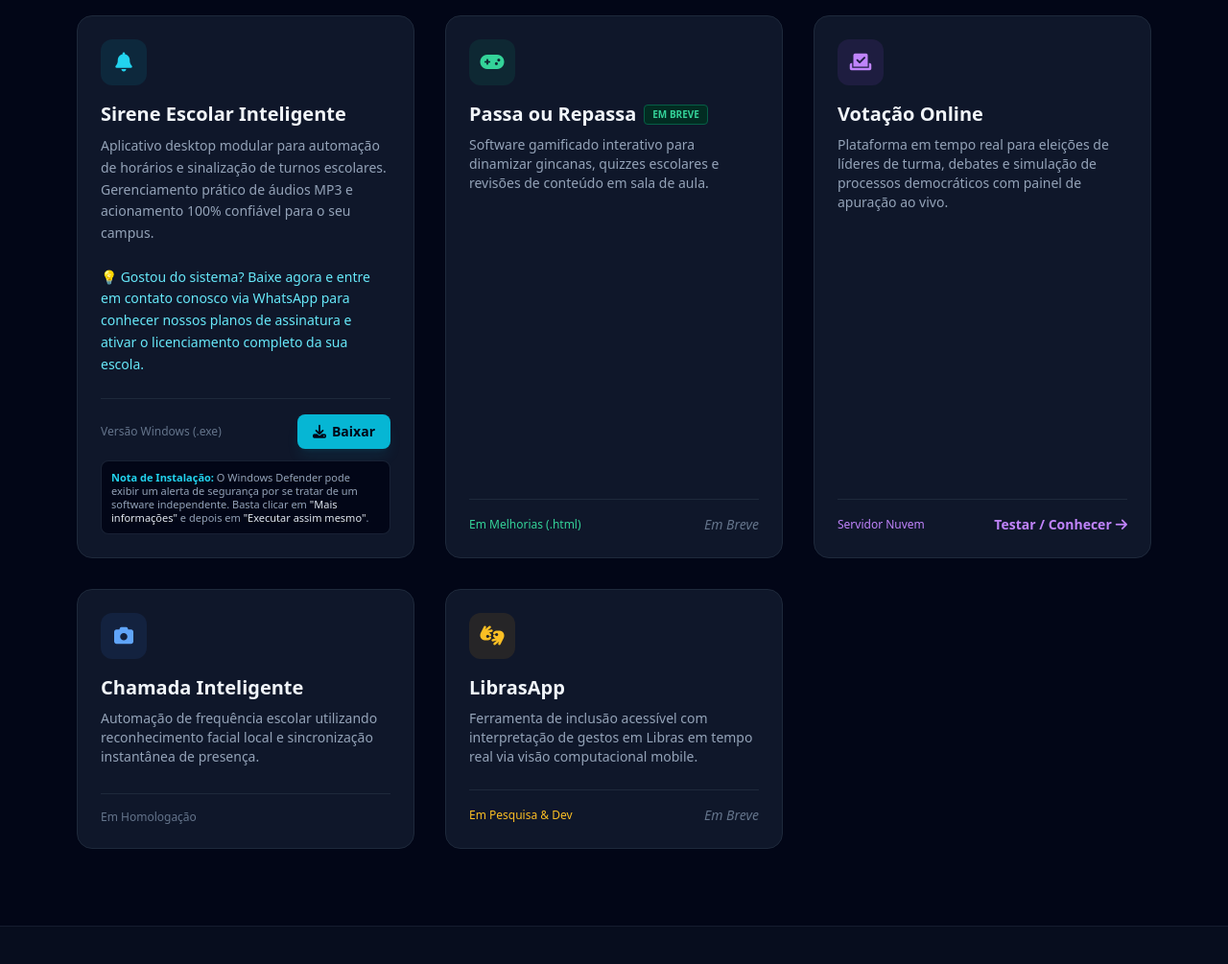
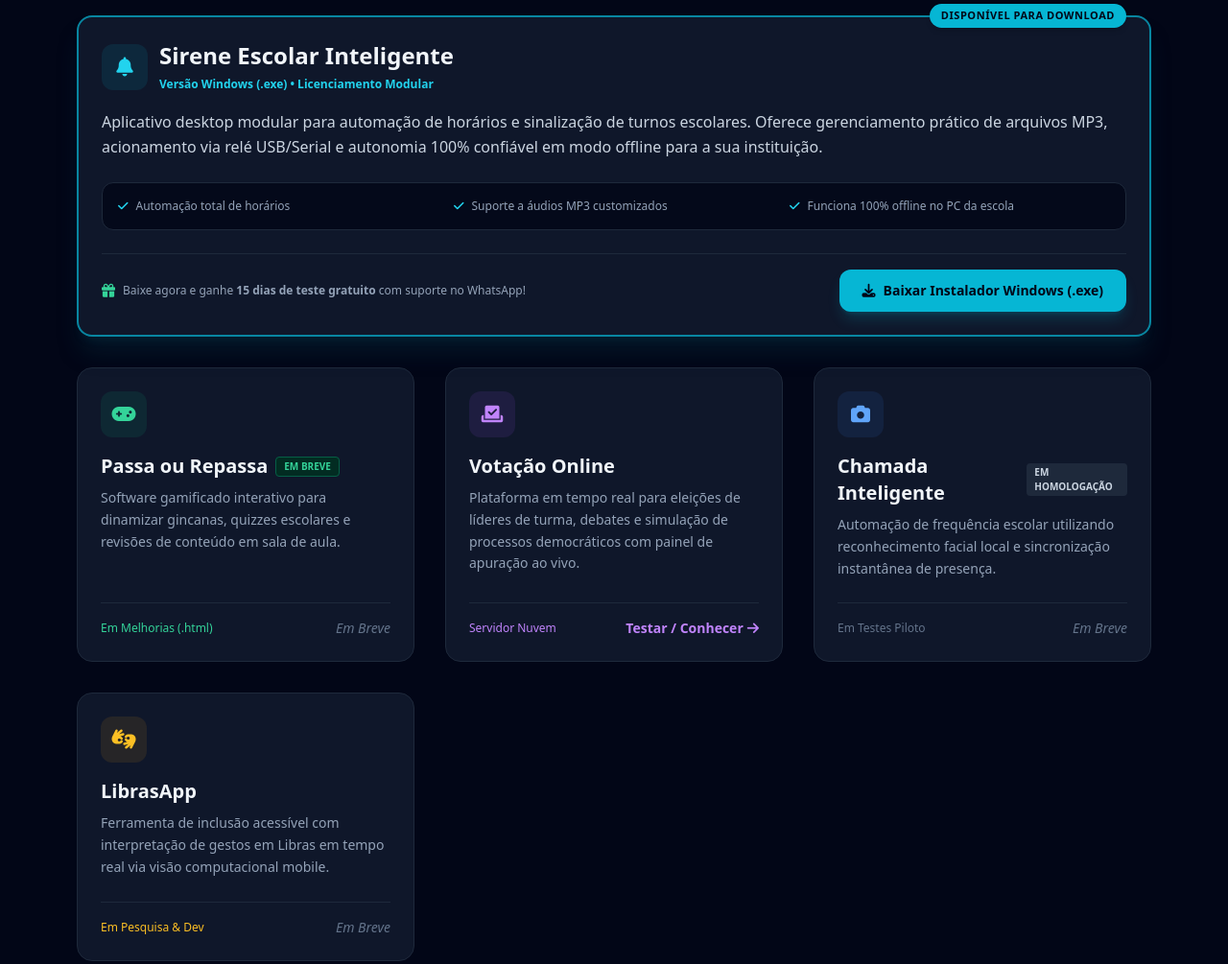
Before and after one commit to dhfartes-cpu/elunaritech, a plain HTML site: page index.html in a window 1280 px wide. Shown: the part 1735-2740 px from the top of the page at 96% size. Drawn offline with nearby package versions, Linux system fonts and the light colour scheme.

Commit message:
Add files via upload

```diff
--- a/index.html
+++ b/index.html
@@ -53,27 +53,19 @@
             Desenvolvimento de aplicativos nativos, automação com hardware, programação em Kotlin e construção de projetos customizados para a sua necessidade.
         </p>
 
-        <!-- BANNER PASSANDO (CARROSSEL RESPONSIVO OTIMIZADO) -->
+        <!-- CARROSSEL RESPONSIVO -->
         <div class="w-full max-w-4xl bg-slate-900 border border-slate-800 rounded-2xl overflow-hidden shadow-2xl relative mb-10">
             <div id="carousel" class="relative aspect-video sm:h-[350px] md:h-[420px] overflow-hidden flex items-center justify-center bg-slate-950">
-
-                <!-- Slide 1 -->
                 <div class="carousel-item absolute inset-0 opacity-100 flex items-center justify-center">
                     <img src="img/imagem-1.png" alt="Projeto 1" class="w-full h-full object-contain md:object-cover">
                 </div>
-
-                <!-- Slide 2 -->
                 <div class="carousel-item absolute inset-0 opacity-0 flex items-center justify-center">
                     <img src="img/imagem-2.png" alt="Projeto 2" class="w-full h-full object-contain md:object-cover">
                 </div>
-
-                <!-- Slide 3 -->
                 <div class="carousel-item absolute inset-0 opacity-0 flex items-center justify-center">
                     <img src="img/imagem-3.png" alt="Projeto 3" class="w-full h-full object-contain md:object-cover">
                 </div>
-
             </div>
-            <!-- Controles do Carrossel -->
             <div class="absolute bottom-4 left-0 right-0 flex justify-center gap-2 z-10">
                 <button onclick="currentSlide(0)" class="w-3 h-3 rounded-full bg-slate-600 hover:bg-cyan-400 transition"></button>
                 <button onclick="currentSlide(1)" class="w-3 h-3 rounded-full bg-slate-600 hover:bg-cyan-400 transition"></button>
@@ -123,40 +115,53 @@
 
         <div class="grid grid-cols-1 md:grid-cols-2 lg:grid-cols-3 gap-8">
 
-            <!-- Projeto 1 (Sirene com link de download, aviso mobile e observação do Windows Defender) -->
-            <div class="bg-slate-900 border border-slate-800 rounded-2xl p-6 flex flex-col justify-between hover:border-cyan-500/50 transition">
+            <!-- PROJETO PRINCIPAL (DISPONÍVEL AGORA): SIRENE ESCOLAR INTELIGENTE -->
+            <div class="bg-slate-900 border-2 border-cyan-500/70 rounded-2xl p-6 flex flex-col justify-between shadow-xl shadow-cyan-950/40 relative md:col-span-2 lg:col-span-3">
+                <div class="absolute -top-3.5 right-6 bg-cyan-500 text-slate-950 font-extrabold text-[11px] px-3 py-1 rounded-full uppercase tracking-wider shadow-md">
+                    Disponível para Download
+                </div>
                 <div>
-                    <div class="w-12 h-12 bg-cyan-500/10 text-cyan-400 rounded-xl flex items-center justify-center text-xl mb-4">
-                        <i class="fa-solid fa-bell"></i>
-                    </div>
-                    <h3 class="text-xl font-bold mb-2">Sirene Escolar Inteligente</h3>
-                    <p class="text-slate-400 text-sm mb-6 leading-relaxed">
-                        Aplicativo desktop modular para automação de horários e sinalização de turnos escolares. Gerenciamento prático de áudios MP3 e acionamento 100% confiável para o seu campus.
-                        <br><br>
-                        <span class="text-cyan-300 font-medium">💡 Gostou do sistema? Baixe agora e entre em contato conosco via WhatsApp para conhecer nossos planos de assinatura e ativar o licenciamento completo da sua escola.</span>
-                    </p>
-                </div>
-                <div class="pt-4 border-t border-slate-800 flex flex-col gap-3">
-                    <div class="flex items-center justify-between">
-                        <span class="text-xs text-slate-500">Versão Windows (.exe)</span>
-                        <a href="https://github.com/dhfartes-cpu/elunaritech/releases/download/v1.0.0/Elunare.Sirene-Setup-1.0.0.exe" onclick="tratarDownload(event)" target="_blank" class="bg-cyan-500 hover:bg-cyan-400 text-slate-950 font-semibold px-4 py-2 rounded-lg text-sm transition flex items-center gap-1.5 shadow-lg shadow-cyan-500/10">
-                            <i class="fa-solid fa-download"></i> Baixar
-                        </a>
+                    <div class="flex items-center gap-3 mb-4">
+                        <div class="w-12 h-12 bg-cyan-500/10 text-cyan-400 rounded-xl flex items-center justify-center text-xl">
+                            <i class="fa-solid fa-bell"></i>
+                        </div>
+                        <div>
+                            <h3 class="text-2xl font-bold text-slate-100">Sirene Escolar Inteligente</h3>
+                            <span class="text-xs text-cyan-400 font-semibold">Versão Windows (.exe) • Licenciamento Modular</span>
+                        </div>
                     </div>
 
-                    <!-- Aviso de nota de instalação do Windows Defender -->
-                    <p class="text-[11px] text-slate-400 leading-tight bg-slate-950 p-2.5 rounded-lg border border-slate-800/80">
-                        <span class="text-cyan-400 font-semibold">Nota de Instalação:</span> O Windows Defender pode exibir um alerta de segurança por se tratar de um software independente. Basta clicar em <span class="text-slate-200 font-medium">"Mais informações"</span> e depois em <span class="text-slate-200 font-medium">"Executar assim mesmo"</span>.
+                    <p class="text-slate-300 text-base mb-6 leading-relaxed">
+                        Aplicativo desktop modular para automação de horários e sinalização de turnos escolares. Oferece gerenciamento prático de arquivos MP3, acionamento via relé USB/Serial e autonomia 100% confiável em modo offline para a sua instituição.
                     </p>
 
-                    <!-- Aviso caso seja acessado pelo celular -->
-                    <div id="aviso-mobile" class="hidden text-xs text-amber-300 bg-amber-950/60 border border-amber-800 p-2 rounded-lg text-center">
-                        ⚠️ O instalador é para computadores Windows. Acesse pelo PC da escola ou <a href="https://wa.me/5551989037674" target="_blank" class="underline font-bold">fale no WhatsApp</a>!
+                    <div class="bg-slate-950/80 border border-slate-800 rounded-xl p-4 mb-6 grid grid-cols-1 md:grid-cols-3 gap-4 text-xs text-slate-400">
+                        <div class="flex items-center gap-2">
+                            <i class="fa-solid fa-check text-cyan-400"></i> Automação total de horários
+                        </div>
+                        <div class="flex items-center gap-2">
+                            <i class="fa-solid fa-check text-cyan-400"></i> Suporte a áudios MP3 customizados
+                        </div>
+                        <div class="flex items-center gap-2">
+                            <i class="fa-solid fa-check text-cyan-400"></i> Funciona 100% offline no PC da escola
+                        </div>
                     </div>
+                </div>
+
+                <div class="pt-4 border-t border-slate-800 flex flex-col sm:flex-row items-center justify-between gap-4">
+                    <div class="text-xs text-slate-400 flex items-center gap-2">
+                        <i class="fa-solid fa-gift text-emerald-400 text-sm"></i>
+                        <span>Baixe agora e ganhe <strong>15 dias de teste gratuito</strong> com suporte no WhatsApp!</span>
+                    </div>
+                    <button onclick="abrirModalDownload()" class="w-full sm:w-auto bg-cyan-500 hover:bg-cyan-400 text-slate-950 font-bold px-6 py-3 rounded-xl transition flex items-center justify-center gap-2 shadow-lg shadow-cyan-500/20 text-sm cursor-pointer">
+                        <i class="fa-solid fa-download"></i> Baixar Instalador Windows (.exe)
+                    </button>
                 </div>
             </div>
 
-            <!-- Projeto 2 -->
+            <!-- PROJETOS EM DESENVOLVIMENTO OU EM HOMOLOGAÇÃO -->
+
+            <!-- Passa ou Repassa -->
             <div class="bg-slate-900 border border-slate-800 rounded-2xl p-6 flex flex-col justify-between hover:border-emerald-500/50 transition">
                 <div>
                     <div class="w-12 h-12 bg-emerald-500/10 text-emerald-400 rounded-xl flex items-center justify-center text-xl mb-4">
@@ -166,7 +171,7 @@
                         <h3 class="text-xl font-bold">Passa ou Repassa</h3>
                         <span class="bg-emerald-950 text-emerald-400 border border-emerald-800 text-[10px] font-bold px-2 py-0.5 rounded">EM BREVE</span>
                     </div>
-                    <p class="text-slate-400 text-sm mb-6">
+                    <p class="text-slate-400 text-sm mb-6 leading-relaxed">
                         Software gamificado interativo para dinamizar gincanas, quizzes escolares e revisões de conteúdo em sala de aula.
                     </p>
                 </div>
@@ -176,14 +181,14 @@
                 </div>
             </div>
 
-            <!-- Projeto 3 -->
+            <!-- Votação Online -->
             <div class="bg-slate-900 border border-slate-800 rounded-2xl p-6 flex flex-col justify-between hover:border-purple-500/50 transition">
                 <div>
                     <div class="w-12 h-12 bg-purple-500/10 text-purple-400 rounded-xl flex items-center justify-center text-xl mb-4">
                         <i class="fa-solid fa-check-to-slot"></i>
                     </div>
                     <h3 class="text-xl font-bold mb-2">Votação Online</h3>
-                    <p class="text-slate-400 text-sm mb-6">
+                    <p class="text-slate-400 text-sm mb-6 leading-relaxed">
                         Plataforma em tempo real para eleições de líderes de turma, debates e simulação de processos democráticos com painel de apuração ao vivo.
                     </p>
                 </div>
@@ -195,30 +200,34 @@
                 </div>
             </div>
 
-            <!-- Projeto 4 -->
+            <!-- Chamada Inteligente -->
             <div class="bg-slate-900 border border-slate-800 rounded-2xl p-6 flex flex-col justify-between hover:border-blue-500/50 transition">
                 <div>
                     <div class="w-12 h-12 bg-blue-500/10 text-blue-400 rounded-xl flex items-center justify-center text-xl mb-4">
                         <i class="fa-solid fa-camera"></i>
                     </div>
-                    <h3 class="text-xl font-bold mb-2">Chamada Inteligente</h3>
-                    <p class="text-slate-400 text-sm mb-6">
+                    <div class="flex items-center gap-2 mb-2">
+                        <h3 class="text-xl font-bold">Chamada Inteligente</h3>
+                        <span class="bg-slate-800 text-slate-300 text-[10px] font-bold px-2 py-0.5 rounded">EM HOMOLOGAÇÃO</span>
+                    </div>
+                    <p class="text-slate-400 text-sm mb-6 leading-relaxed">
                         Automação de frequência escolar utilizando reconhecimento facial local e sincronização instantânea de presença.
                     </p>
                 </div>
                 <div class="pt-4 border-t border-slate-800 flex items-center justify-between">
-                    <span class="text-xs text-slate-500">Em Homologação</span>
+                    <span class="text-xs text-slate-500">Em Testes Piloto</span>
+                    <span class="text-slate-500 text-sm italic">Em Breve</span>
                 </div>
             </div>
 
-            <!-- Projeto 5 -->
+            <!-- LibrasApp -->
             <div class="bg-slate-900 border border-slate-800 rounded-2xl p-6 flex flex-col justify-between hover:border-amber-500/50 transition">
                 <div>
                     <div class="w-12 h-12 bg-amber-500/10 text-amber-400 rounded-xl flex items-center justify-center text-xl mb-4">
                         <i class="fa-solid fa-hands-asl-interpreting"></i>
                     </div>
                     <h3 class="text-xl font-bold mb-2">LibrasApp</h3>
-                    <p class="text-slate-400 text-sm mb-6">
+                    <p class="text-slate-400 text-sm mb-6 leading-relaxed">
                         Ferramenta de inclusão acessível com interpretação de gestos em Libras em tempo real via visão computacional mobile.
                     </p>
                 </div>
@@ -240,7 +249,6 @@
             </div>
 
             <div class="grid grid-cols-1 md:grid-cols-3 gap-8">
-                <!-- Card 1 -->
                 <div class="bg-slate-900 border border-slate-800 rounded-2xl p-6 hover:border-cyan-500/50 transition flex flex-col justify-between">
                     <div>
                         <div class="w-12 h-12 bg-cyan-500/10 text-cyan-400 rounded-xl flex items-center justify-center text-xl mb-4">
@@ -254,7 +262,6 @@
                     <span class="text-xs text-cyan-400 font-semibold uppercase tracking-wider">Independência de Rede</span>
                 </div>
 
-                <!-- Card 2 -->
                 <div class="bg-slate-900 border border-slate-800 rounded-2xl p-6 hover:border-blue-500/50 transition flex flex-col justify-between">
                     <div>
                         <div class="w-12 h-12 bg-blue-500/10 text-blue-400 rounded-xl flex items-center justify-center text-xl mb-4">
@@ -268,7 +275,6 @@
                     <span class="text-xs text-blue-400 font-semibold uppercase tracking-wider">IA & Reconhecimento</span>
                 </div>
 
-                <!-- Card 3 -->
                 <div class="bg-slate-900 border border-slate-800 rounded-2xl p-6 hover:border-purple-500/50 transition flex flex-col justify-between">
                     <div>
                         <div class="w-12 h-12 bg-purple-500/10 text-purple-400 rounded-xl flex items-center justify-center text-xl mb-4">
@@ -316,7 +322,6 @@
     <!-- RODAPÉ -->
     <footer class="py-12 border-t border-slate-900 bg-slate-950 text-slate-400">
         <div class="max-w-6xl mx-auto px-4 flex flex-col md:flex-row items-center justify-between gap-6 text-center md:text-left">
-
             <div>
                 <p class="font-bold text-slate-100 text-base">Elunari Tech • Apps, Sistemas & Soluções Tecnológicas</p>
                 <p class="text-xs text-cyan-400 font-semibold mt-1 tracking-wide">
@@ -324,27 +329,83 @@
                 </p>
                 <p class="text-xs text-slate-500 mt-2">&copy; 2026 Elunari Tech. Todos os direitos reservados.</p>
             </div>
-
-            <!-- Contatos e Redes -->
             <div class="flex items-center gap-6">
                 <a href="https://wa.me/5551989037674" target="_blank" class="bg-emerald-600 hover:bg-emerald-500 text-white px-4 py-2 rounded-lg text-sm font-semibold transition flex items-center gap-2 shadow-lg shadow-emerald-900/20">
                     <i class="fa-brands fa-whatsapp text-base"></i> WhatsApp
                 </a>
             </div>
-
         </div>
     </footer>
 
+    <!-- MODAL DE DOWNLOAD COM NOTA DE INSTALAÇÃO E DEGUSTAÇÃO -->
+    <div id="modal-download" class="fixed inset-0 z-50 bg-slate-950/80 backdrop-blur-sm hidden flex items-center justify-center p-4">
+        <div class="bg-slate-900 border border-slate-800 rounded-2xl max-w-lg w-full p-6 shadow-2xl relative animate-fade-in">
+            <!-- Botão de Fechar -->
+            <button onclick="fecharModalDownload()" class="absolute top-4 right-4 text-slate-400 hover:text-white transition">
+                <i class="fa-solid fa-xmark text-xl"></i>
+            </button>
+
+            <div class="flex items-center gap-3 mb-4">
+                <div class="w-10 h-10 bg-cyan-500/10 text-cyan-400 rounded-lg flex items-center justify-center text-lg">
+                    <i class="fa-solid fa-circle-info"></i>
+                </div>
+                <h3 class="text-xl font-bold text-slate-100">Instruções para Instalação</h3>
+            </div>
+
+            <!-- Aviso do Windows Defender -->
+            <div class="bg-amber-950/40 border border-amber-800/80 p-3.5 rounded-xl mb-4 text-xs text-amber-200 leading-relaxed">
+                <strong class="font-bold text-amber-400 block mb-1">
+                    <i class="fa-solid fa-shield-halved"></i> Nota de Instalação (Windows Defender):
+                </strong>
+                Conforme a configuração do seu computador, o Windows Defender pode exibir um alerta de segurança por se tratar de um software independente. Basta clicar em <strong>"Mais informações"</strong> e depois em <strong>"Executar assim mesmo"</strong>.
+            </div>
+
+            <!-- Orientações de Licenciamento e Degustação -->
+            <div class="bg-slate-950 p-4 rounded-xl border border-slate-800 text-xs text-slate-300 space-y-2 mb-6">
+                <p class="font-semibold text-cyan-400">
+                    <i class="fa-solid fa-key"></i> Como Ativar o Sistema da Sua Escola:
+                </p>
+                <p>
+                    Após realizar o download e concluir a instalação no computador da escola, entre em contato conosco via WhatsApp para conhecer nossos planos.
+                </p>
+                <div class="p-2.5 bg-emerald-950/50 border border-emerald-800/70 rounded-lg text-emerald-300 text-[11px] font-medium flex items-center gap-2">
+                    <i class="fa-solid fa-gift text-sm"></i>
+                    <span><strong>Degustação de 15 Dias:</strong> Ao nos chamar no WhatsApp, você receberá um código de validação sem custo para testar o sistema completo na sua escola durante 15 dias!</span>
+                </div>
+            </div>
+
+            <!-- Ações -->
+            <div class="flex flex-col sm:flex-row gap-3">
+                <button onclick="fecharModalDownload()" class="w-full sm:w-1/3 bg-slate-800 hover:bg-slate-700 text-slate-300 font-semibold py-2.5 rounded-xl text-sm transition">
+                    Cancelar
+                </button>
+                <a id="btn-confirmar-download" href="https://github.com/dhfartes-cpu/elunaritech/releases/download/v1.0.0/Elunare.Sirene-Setup-1.0.0.exe" onclick="confirmarEDownload(event)" target="_blank" class="w-full sm:w-2/3 bg-cyan-500 hover:bg-cyan-400 text-slate-950 font-bold py-2.5 rounded-xl text-sm transition flex items-center justify-center gap-2 text-center shadow-lg shadow-cyan-500/10">
+                    <i class="fa-solid fa-download"></i> Confirmar e Baixar Agora
+                </a>
+            </div>
+        </div>
+    </div>
+
     <!-- SCRIPTS -->
     <script>
-        // Função inteligente para checar se é dispositivo móvel ao clicar em baixar
-        function tratarDownload(event) {
+        // Funções do Modal de Download
+        function abrirModalDownload() {
+            document.getElementById("modal-download").classList.remove("hidden");
+        }
+
+        function fecharModalDownload() {
+            document.getElementById("modal-download").classList.add("hidden");
+        }
+
+        function confirmarEDownload(event) {
             const isMobile = /Android|webOS|iPhone|iPad|iPod|BlackBerry|IEMobile|Opera Mini/i.test(navigator.userAgent);
             if (isMobile) {
-                event.preventDefault(); // Impede o clique direto no link do .exe
-                const aviso = document.getElementById("aviso-mobile");
-                aviso.classList.remove("hidden"); // Mostra o aviso na hora para o usuário
+                event.preventDefault();
+                alert("⚠️ O instalador é voltado para computadores Windows. Acesse pelo PC da escola ou entre em contato pelo WhatsApp!");
             }
+            setTimeout(() => {
+                fecharModalDownload();
+            }, 800);
         }
 
         // Carrossel
```
